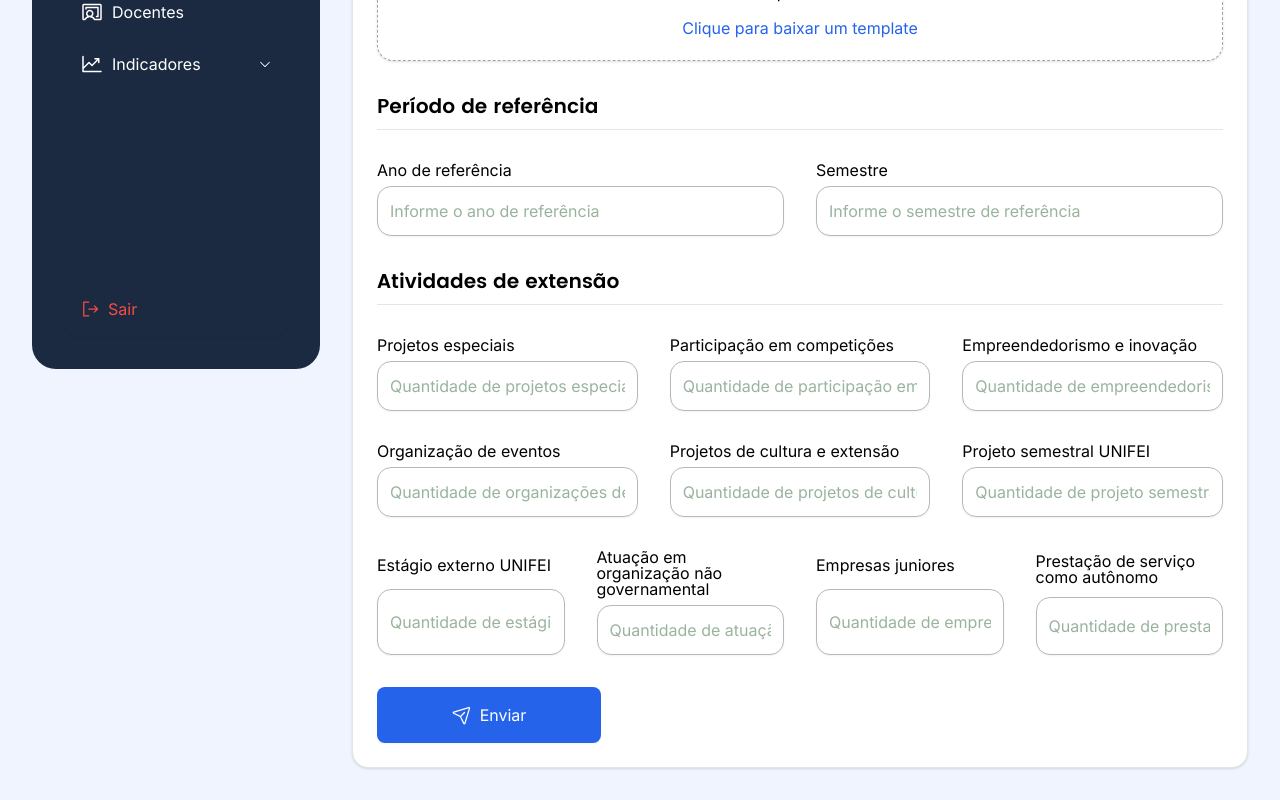
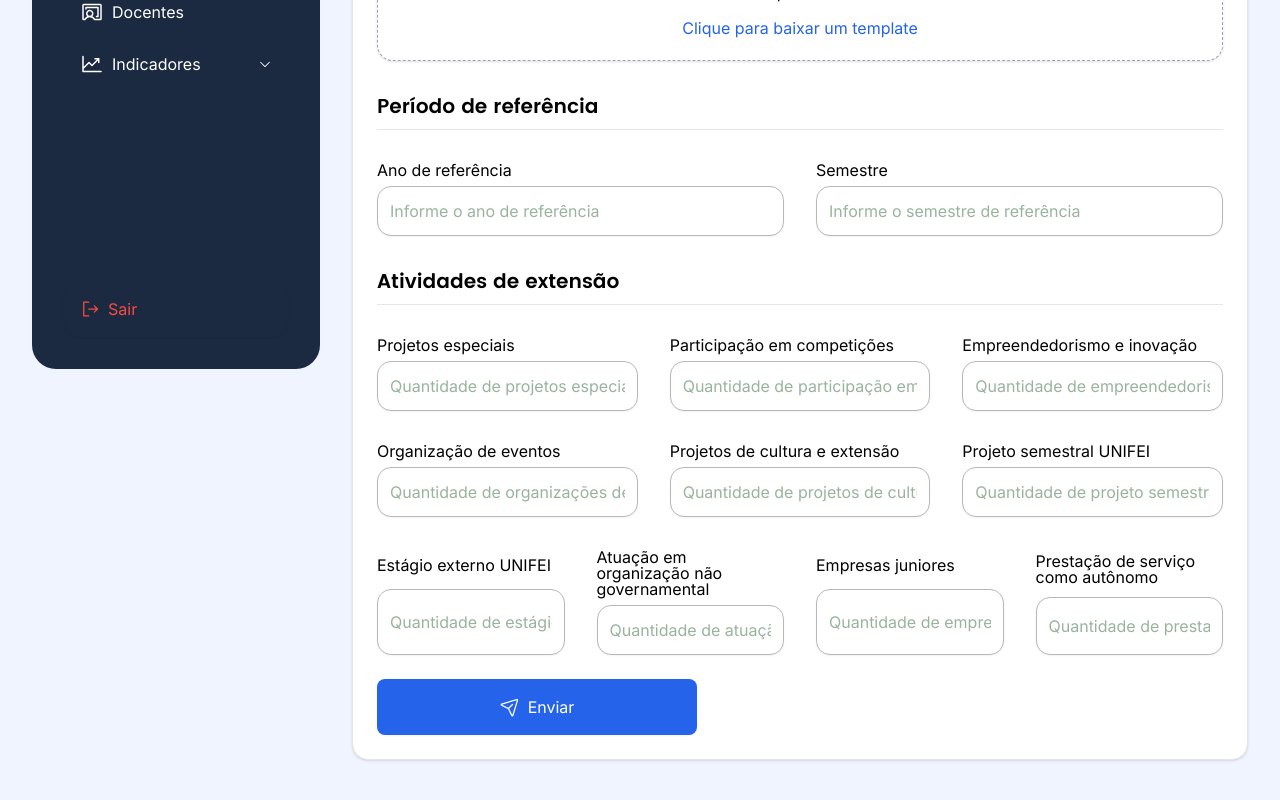
Before and after one commit to MarcosPaul0/unidash-app, a Next.js app: page /courseExtensionActivitiesIndicator/register in a window 1280 px wide. Shown: the part 399-1199 px from the top of the page. Built offline with nearby package versions, Linux system fonts and the light colour scheme.

Commit message:
feat: adiciona interface de formulário de registro de indicador de atividades de extensão

```diff
--- a/src/app/(private)/courseExtensionActivitiesIndicator/_components/CourseExtensionActivitiesIndicatorForm/index.tsx
+++ b/src/app/(private)/courseExtensionActivitiesIndicator/_components/CourseExtensionActivitiesIndicatorForm/index.tsx
@@ -1,6 +1,7 @@
 import {
   Card,
   CardContent,
+  CardFooter,
   CardHeader,
   CardSubtitle,
   CardTitle,
@@ -9,15 +10,26 @@ import { useFormContext } from "react-hook-form";
 import { FormInput } from "@unidash/components/FormInput";
 import { Button } from "@unidash/components/Button";
 import { PaperPlaneTiltIcon } from "@phosphor-icons/react/dist/ssr";
-import { CourseExtensionActivitiesIndicatorFormProps } from "./courseExtensionActivitiesIndicatorForm.interface";
+import {
+  CourseExtensionActivitiesIndicatorFormData,
+  CourseExtensionActivitiesIndicatorFormProps,
+} from "./courseExtensionActivitiesIndicatorForm.interface";
 import { FormFile } from "@unidash/components/FormFile";
 
 export function CourseExtensionActivitiesIndicatorForm({
   title,
 }: CourseExtensionActivitiesIndicatorFormProps) {
-  const { control } = useFormContext();
+  const { control, handleSubmit } =
+    useFormContext<CourseExtensionActivitiesIndicatorFormData>();
+
+  async function sendCourseExtensionActivitiesIndicator(
+    formData: CourseExtensionActivitiesIndicatorFormData
+  ) {
+    // TODO integrar com backend
+  }
 
   return (
+    <form onSubmit={handleSubmit(sendCourseExtensionActivitiesIndicator)}>
       <Card>
         <CardHeader>
           <CardTitle>{title}</CardTitle>
@@ -117,12 +129,15 @@ export function CourseExtensionActivitiesIndicatorForm({
               label="Prestação de serviço como autônomo"
             />
           </div>
+        </CardContent>
 
-        <Button className="max-w-56" size="lg">
+        <CardFooter>
+          <Button className="max-w-80 w-full" size="lg" type="submit">
             <PaperPlaneTiltIcon />
             Enviar
           </Button>
-      </CardContent>
+        </CardFooter>
       </Card>
+    </form>
   );
 }
--- a/src/app/(private)/courseExtensionActivitiesIndicator/register/page.tsx
+++ b/src/app/(private)/courseExtensionActivitiesIndicator/register/page.tsx
@@ -12,9 +12,10 @@ import {
 } from "@unidash/components/Breadcrumb";
 import { APP_ROUTES } from "@unidash/routes/app.routes";
 import { CourseExtensionActivitiesIndicatorForm } from "../_components/CourseExtensionActivitiesIndicatorForm";
+import { CourseExtensionActivitiesIndicatorFormData } from "../_components/CourseExtensionActivitiesIndicatorForm/courseExtensionActivitiesIndicatorForm.interface";
 
 export default function RegisterCourseExtensionActivitiesIndicatorPage() {
-  const formMethods = useForm();
+  const formMethods = useForm<CourseExtensionActivitiesIndicatorFormData>();
 
   return (
     <>
```
Also changed, not shown: src/app/(private)/courseExtensionActivitiesIndicator/_components/CourseExtensionActivitiesIndicatorForm/courseExtensionActivitiesIndicatorForm.interface.ts (+17 -0 lines). Lines whose indentation alone changed are shown as unchanged.
